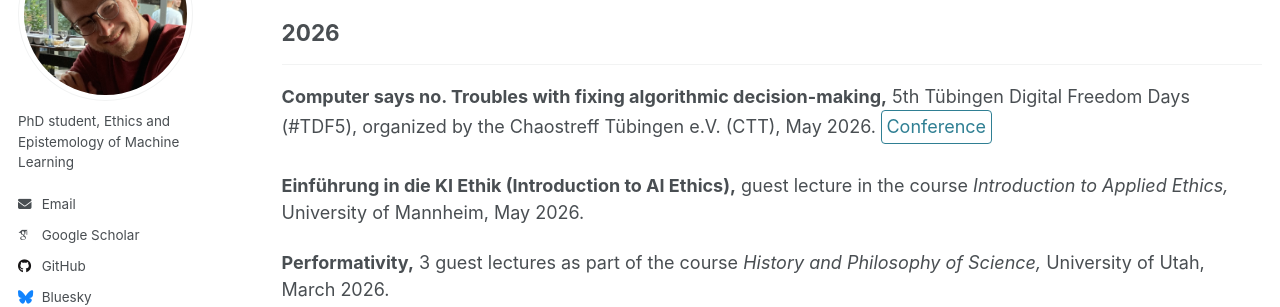
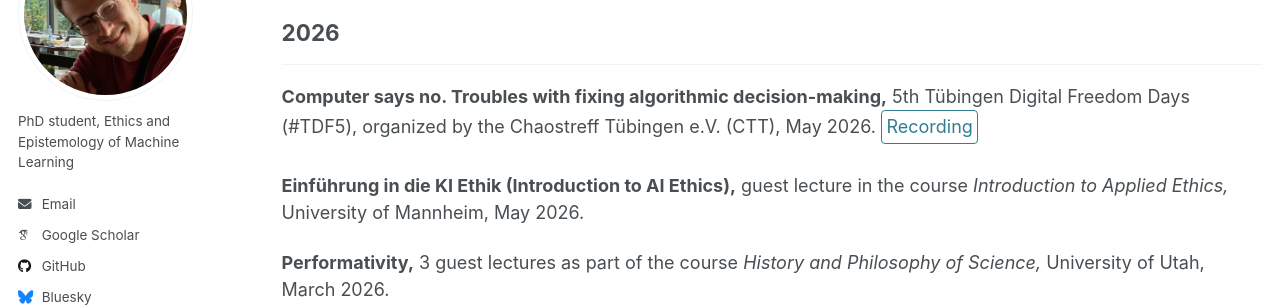
Before and after one commit to sezezulka/sezezulka.github.io, a Jekyll site: the page built from _pages/talks.md, in a window 1280 px wide and 900 px high. Shown: the part 172-479 px from the top of the window. Built offline with Jekyll 4.4.1, drawn with Linux system fonts in a browser that asks for light colours; some web fonts are replaced; a script that is not in the unit is left out.

Commit message:
tdf5 talk

```diff
--- a/_pages/talks.md
+++ b/_pages/talks.md
@@ -8,7 +8,7 @@ author_profile: true
 ---
 ## 2026
 ---
-**Computer says no. Troubles with fixing algorithmic decision-making,** 5th Tübingen Digital Freedom Days (#TDF5), organized by the Chaostreff Tübingen e.V. (CTT), May 2026. [Conference](https://tdf.cttue.de/en/index.html){: .btn--research}{:target="_blank"}
+**Computer says no. Troubles with fixing algorithmic decision-making,** 5th Tübingen Digital Freedom Days (#TDF5), organized by the Chaostreff Tübingen e.V. (CTT), May 2026. [Recording](https://media.ccc.de/v/tdf5-125-computer-says-no-troubles-with-fixing-algorithmic-decision-making-){: .btn--research}{:target="_blank"}
 
 **Einführung in die KI Ethik (Introduction to AI Ethics),** guest lecture in the course *Introduction to Applied Ethics,* University of Mannheim, May 2026.
 
```
Also changed, not shown: _pages/writing.md (+1 -1 lines).
